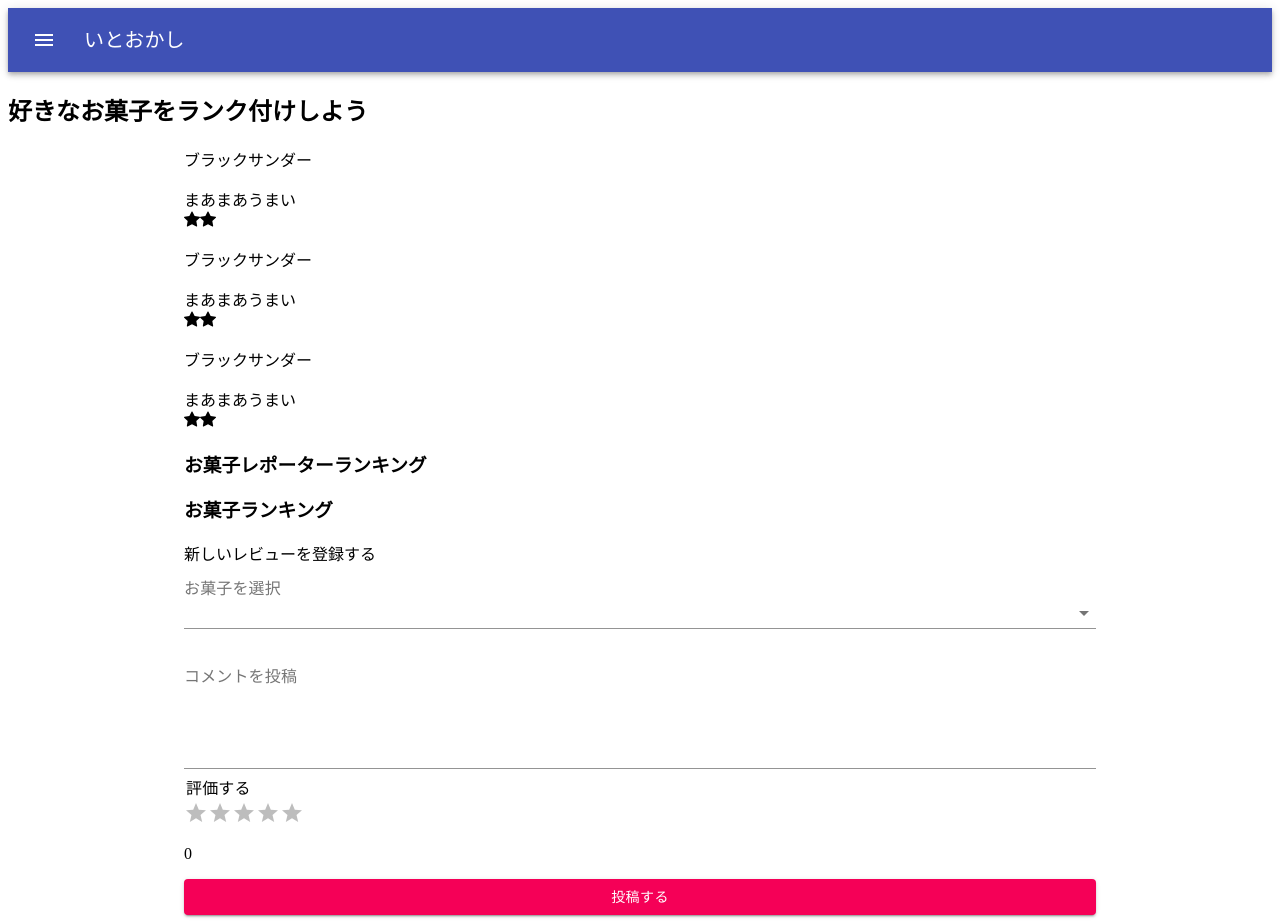
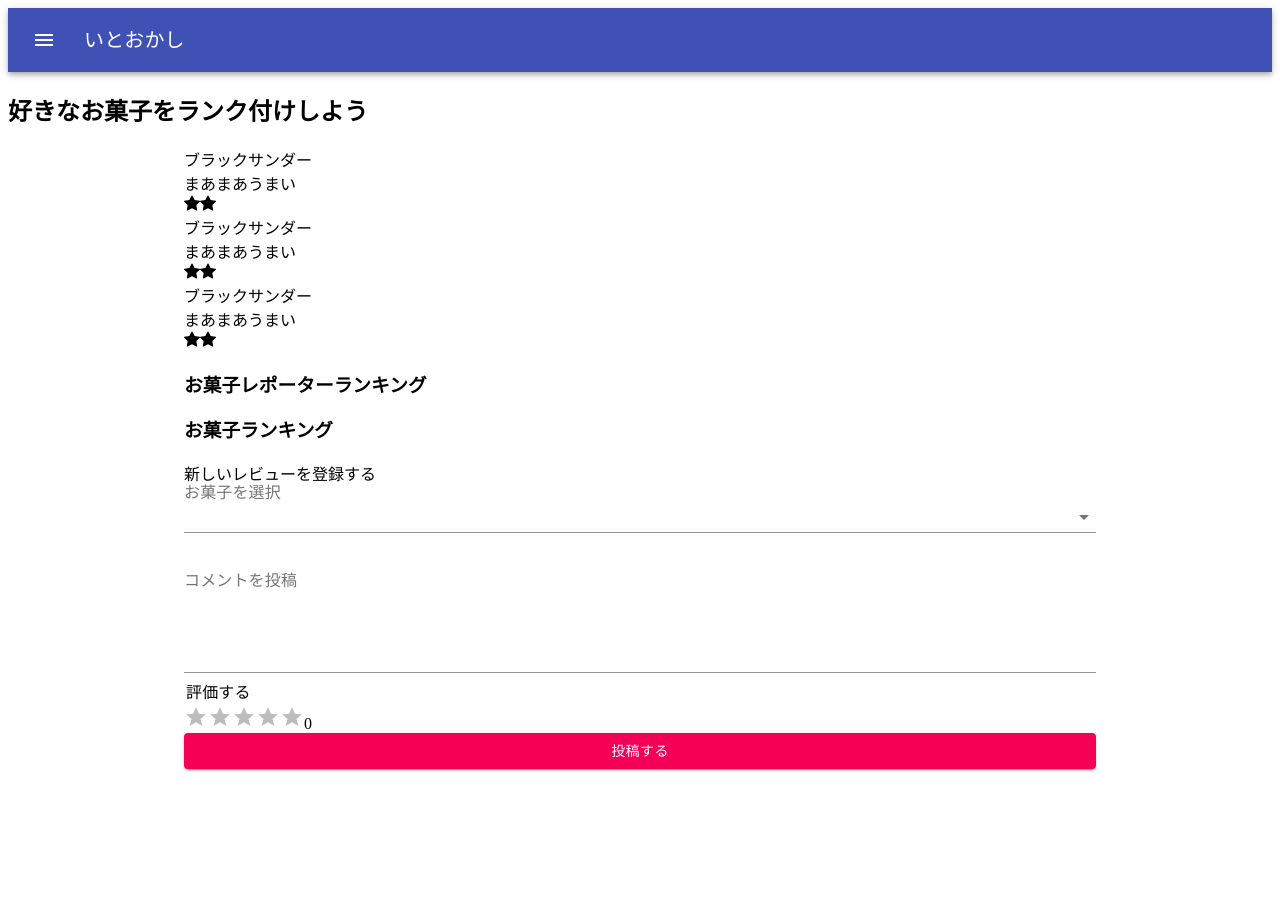
Before and after one commit to Ito-ocashi-review/ior-front, a Next.js app: page / in a window 1280 px wide. After the commit the page ends 800 px from the top, so only its background shows below. Built offline with nearby package versions, Linux system fonts and the light colour scheme.

Commit message:
p to span

```diff
--- a/components/forms/EvaluetionForm.tsx
+++ b/components/forms/EvaluetionForm.tsx
@@ -22,7 +22,7 @@ const EvaluationForm: React.FC = () => {
         )}
       >
       </Controller>
-      <p>{rating}</p>
+      <span>{rating}</span>
     </>
   );
 };
--- a/components/forms/NewReviewForm.tsx
+++ b/components/forms/NewReviewForm.tsx
@@ -16,9 +16,9 @@ const NewReviewForm: React.FC<Props> = ({ sweets }) => {
   return (
     <FormProvider {...methods}>
       <form onSubmit={methods.handleSubmit(onSubmit)}>
-        <p>
+        <span>
           新しいレビューを登録する
-        </p>
+        </span>
         <SweetsDropDown sweets={sweets} />
         <ReviewText />
         <EvaluationForm />
--- a/components/top.tsx
+++ b/components/top.tsx
@@ -10,7 +10,7 @@ const sweetReviews = [...Array(3)].map((value, i) => {
     <div key={i}>
       <div>
         <div className="sweet-item">
-          <p>ブラックサンダー</p>
+          <span>ブラックサンダー</span>
           <div className="sweet-review">
             まあまあうまい
           </div>
@@ -32,7 +32,7 @@ const Top: React.FC = () => {
     <>
       <h2>好きなお菓子をランク付けしよう</h2>
       <Container maxWidth="md">
-        <p>{sweetReviews}</p>
+        <span>{sweetReviews}</span>
         <div>
           <div>
             <h3>
```
